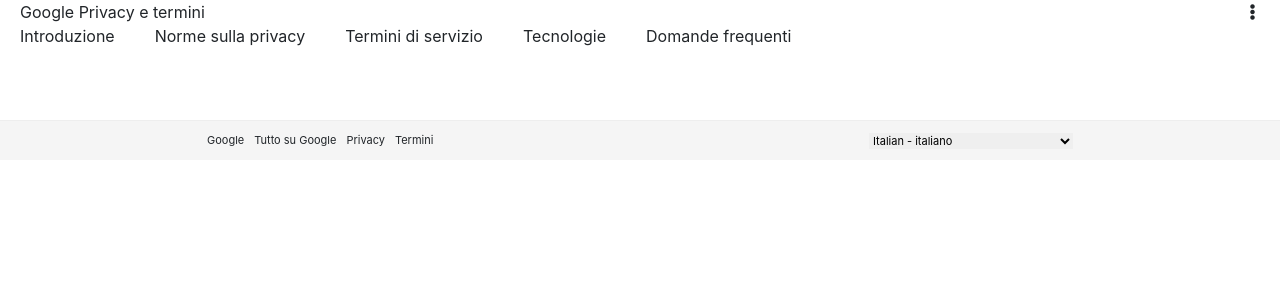
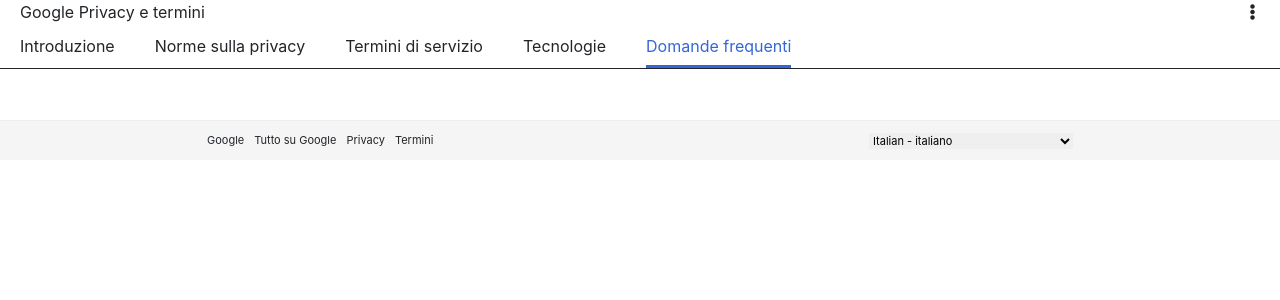
Before and after one commit to MastroJoe/php-google-faq, a PHP site: page / in a window 1280 px wide. Shown: the top 300 px of the page. Run offline with PHP 8.4, Linux system fonts and the light colour scheme; some libraries are stand-ins or nearby versions.

```diff
--- a/dist/css/master.css
+++ b/dist/css/master.css
@@ -280,12 +280,21 @@ header .head-top {
 }
 header .head-bottom {
   display: flex;
+  border-bottom: 1px solid;
 }
-header .head-bottom .links {
+header .head-bottom ul {
   display: flex;
+  align-items: center;
+  margin: 0;
 }
-header .head-bottom .links li {
-  padding: 0 20px;
+header .head-bottom ul li {
+  padding: 10px 20px;
+}
+header .head-bottom ul li .selected {
+  color: #3367d6;
+  border-bottom: 3px solid;
+  border-color: #3367d6;
+  padding-bottom: 9px;
 }
 
 main {
--- a/index.php
+++ b/index.php
@@ -29,7 +29,9 @@
         <li>Norme sulla privacy</li>
         <li>Termini di servizio</li>
         <li>Tecnologie</li>
-        <li class="selected">Domande frequenti</li>
+        <li>
+          <span class="selected">Domande frequenti</span>
+        </li>
       </ul>
     </div>
   </header>
--- a/partials/_variables.scss
+++ b/partials/_variables.scss
@@ -1,6 +1,7 @@
 // colori
 $color-white: #ffffff;
 $color-grey: #5f6368;
+$color-selected: #3367d6;
 $color-background: #f5f5f5;
 
 
```
Also changed, not shown: partials/_header.scss (+11 -2 lines).
